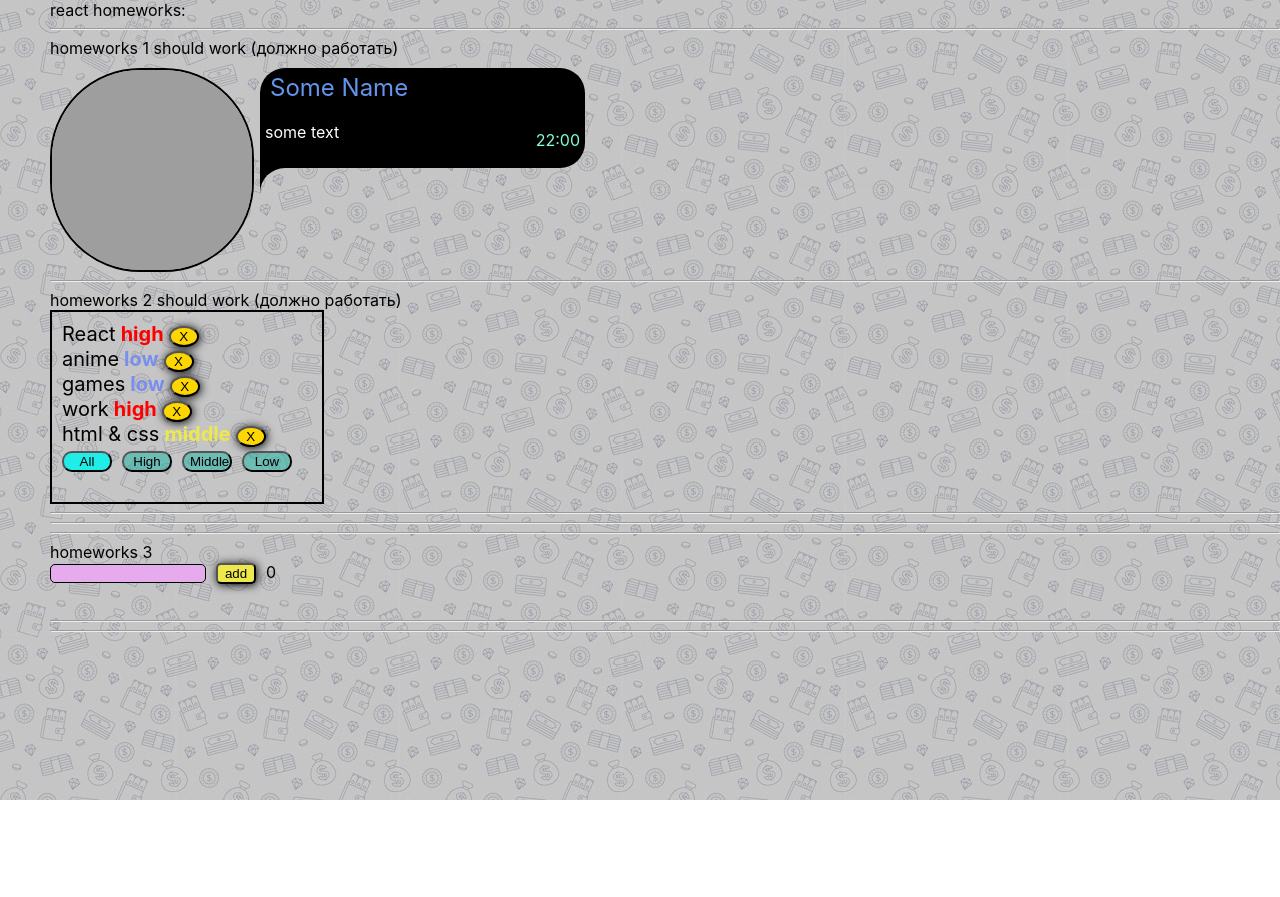
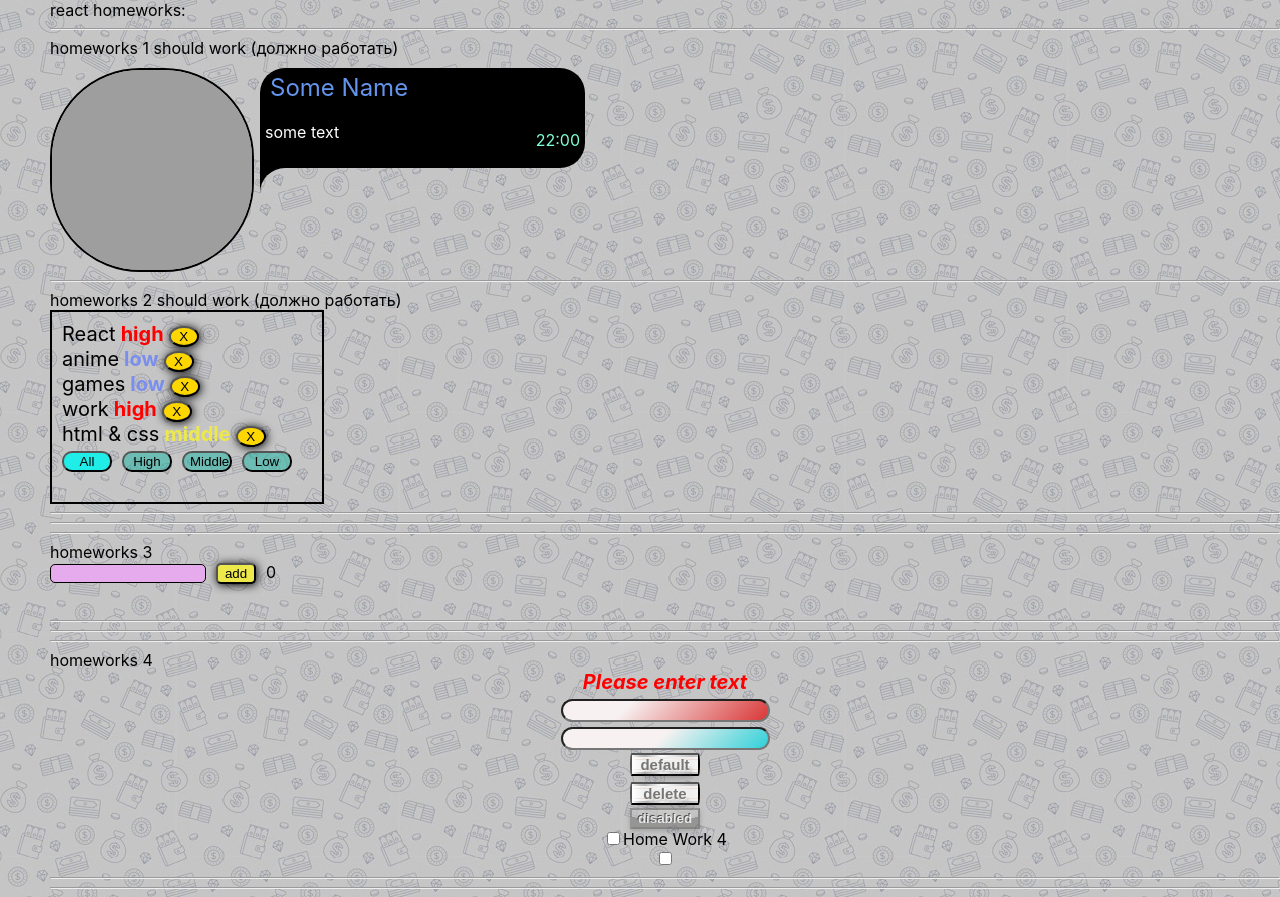
Before and after one commit to Vitalex951/HW_by_Ignat, a React (Create React App) app: page / in a window 1280 px wide. Before the commit the page ends 800 px from the top, so only its background shows below. Built offline with nearby package versions, Linux system fonts and the light colour scheme; grey boxes are pictures that could not be loaded.

Commit message:
HW 4 disabled + ready

```diff
--- a/src/p1-main/m1-ui/u1-app/App.tsx
+++ b/src/p1-main/m1-ui/u1-app/App.tsx
@@ -3,6 +3,7 @@ import s from './App.module.css'
 import HW1 from '../../../p2-homeworks/h1/HW1'
 import HW2 from "../../../p2-homeworks/h2/HW2";
 import HW3 from "../../../p2-homeworks/h3/HW3";
+import HW4 from "../../../p2-homeworks/h4/HW4";
 
 function App() {
     return (
@@ -11,7 +12,7 @@ function App() {
             <HW1/>
             <HW2/>
             <HW3/>
-            {/*<HW4/>*/}
+            <HW4/>
             {/*<HW5/>*/}
 
         </div>
--- a/src/p2-homeworks/h4/HW4.module.css
+++ b/src/p2-homeworks/h4/HW4.module.css
@@ -1,5 +1,5 @@
 .blue {
-    border-bottom: 5px solid blue;
+    color: red;
 }
 
 .column {
@@ -9,5 +9,6 @@
 }
 
 .testSpanError {
-    color: blue;
+    color: red;
+
 }
--- a/src/p2-homeworks/h4/HW4.tsx
+++ b/src/p2-homeworks/h4/HW4.tsx
@@ -6,13 +6,14 @@ import SuperCheckbox from './common/c3-SuperCheckbox/SuperCheckbox'
 
 function HW4() {
     const [text, setText] = useState<string>('')
-    const error = text ? '' : 'error'
+    const error = text ? '' : 'Please enter text'
 
     const showAlert = () => {
         if (error) {
             alert('введите текст...')
         } else {
             alert(text) // если нет ошибки показать текст
+            setText('')
         }
     }
 
@@ -30,7 +31,7 @@ function HW4() {
                     onChangeText={setText}
                     onEnter={showAlert}
                     error={error}
-                    // spanClassName={s.testSpanError}
+                    spanClassName={s.testSpanError}
                 />
 
                 <SuperInputText
@@ -39,7 +40,8 @@ function HW4() {
 
                 {/*----------------------------------------------------*/}
 
-                <SuperButton>
+                <SuperButton red>
+
                     default
                 </SuperButton>
 
@@ -60,7 +62,7 @@ function HW4() {
                     checked={checked}
                     onChangeChecked={setChecked}
                 >
-                    some text {/*// этот текст попадёт в children*/}
+                   Home Work 4 {/*// этот текст попадёт в children*/}
                 </SuperCheckbox>
 
                 {/*// onChange тоже должен работать*/}
--- a/src/p2-homeworks/h4/common/c1-SuperInputText/SuperInputText.module.css
+++ b/src/p2-homeworks/h4/common/c1-SuperInputText/SuperInputText.module.css
@@ -1,12 +1,28 @@
 .superInput {
-
+    background: -webkit-linear-gradient(135deg, rgb(247, 241, 241) 48%, rgb(55, 210, 217) 98%);
+    background: -moz-linear-gradient(135deg, rgb(247, 241, 241) 48%, rgb(55, 210, 217) 98%);
+    background: linear-gradient(135deg, rgb(247, 241, 241) 48%, rgb(55, 210, 217) 98%);
+   font-weight: 700;
+    font-size: 15px;
+    margin-top: 5px;
+    border-radius: 20px;
 }
 
 .errorInput {
-    border: 3px solid lime;
-    background: red;
+    border-radius: 20px;
+    font-weight: 700;
+    font-size: 15px;
+    margin-top: 5px;
+    background: -webkit-linear-gradient(135deg, rgb(247, 241, 241) 31%, rgb(217, 55, 55) 100%);
+    background: -moz-linear-gradient(135deg, rgb(247, 241, 241) 31%, rgb(217, 55, 55) 100%);
+    background: linear-gradient(135deg, rgb(247, 241, 241) 31%, rgb(217, 55, 55) 100%);
+
 }
 
 .error {
     color: red;
+    font-weight: bolder;
+    font-size: 20px;
+    font-style: italic;
+
 }
--- a/src/p2-homeworks/h4/common/c1-SuperInputText/SuperInputText.tsx
+++ b/src/p2-homeworks/h4/common/c1-SuperInputText/SuperInputText.tsx
@@ -25,8 +25,9 @@ const SuperInputText: React.FC<SuperInputTextPropsType> = (
     }
 ) => {
     const onChangeCallback = (e: ChangeEvent<HTMLInputElement>) => {
+        // console.log(onChange(e))
         onChange // если есть пропс onChange
-        && onChange(e) // то передать ему е (поскольку onChange не обязателен)
+        && onChange(e)  // то передать ему е (поскольку onChange не обязателен)
 
         onChangeText && onChangeText(e.currentTarget.value)
     }
@@ -39,10 +40,11 @@ const SuperInputText: React.FC<SuperInputTextPropsType> = (
     }
 
     const finalSpanClassName = `${s.error} ${spanClassName ? spanClassName : ''}`
-    const finalInputClassName = `${s.errorInput} ${className}` // need to fix with (?:) and s.superInput
+    const finalInputClassName = `${error ? s.errorInput: s.superInput}` // need to fix with (?:) and s.superInput
 
     return (
         <>
+            {error && <span className={finalSpanClassName}>{error}</span>}
             <input
                 type={'text'}
                 onChange={onChangeCallback}
@@ -51,7 +53,7 @@ const SuperInputText: React.FC<SuperInputTextPropsType> = (
 
                 {...restProps} // отдаём инпуту остальные пропсы если они есть (value например там внутри)
             />
-            {error && <span className={finalSpanClassName}>{error}</span>}
+
         </>
     )
 }
--- a/src/p2-homeworks/h4/common/c2-SuperButton/SuperButton.module.css
+++ b/src/p2-homeworks/h4/common/c2-SuperButton/SuperButton.module.css
@@ -1,7 +1,59 @@
 .default {
 
 }
+.default:disabled {
+color: rgba(108,106,108,0.95);
+    position: relative;
+    color: white;
+    font-weight: bold;
+    text-decoration: none;
+    text-shadow: -1px -1px #000;
+    user-select: none;
+    /*padding: .8em 2em;*/
+    outline: none;
+    background-color: #777674;
+    opacity: 60%;
+    background-image: linear-gradient(45deg, rgba(255,255,255,.0) 30%, rgba(255,255,255,.8), rgba(255,255,255,.0) 70%), radial-gradient(190% 100% at 50% 0%, rgba(255,255,255,.7) 0%, rgba(255,255,255,.5) 50%, rgba(0,0,0,0) 50%);
+    background-repeat: no-repeat;
+    background-size: 200% 100%, auto;
+    background-position: 200% 0, 0 0;
+    box-shadow: rgba(0,0,0,.3) 0 2px 5px;
 
+}
 .red {
     background: red;
 }
+
+.buttonDeleted {
+    width: 70px;
+    font-size: 15px;
+    margin: 3px;
+    position: relative;
+    display: inline-block;
+    color: #777674;
+    font-weight: bold;
+    text-decoration: none;
+    text-shadow: rgba(255, 255, 255, .5) 1px 1px, rgba(100, 100, 100, .3) 3px 7px 3px;
+    user-select: none;
+    outline: none;
+    border-radius: 3px / 100%;
+    background-image: linear-gradient(45deg, rgba(255, 255, 255, .0) 30%, rgba(255, 255, 255, .8), rgba(255, 255, 255, .0) 70%),
+    linear-gradient(to right, rgba(255, 255, 255, 1), rgba(255, 255, 255, 0) 20%, rgba(255, 255, 255, 0) 90%, rgba(255, 255, 255, .3)),
+    linear-gradient(to right, rgba(125, 125, 125, 1), rgba(255, 255, 255, .9) 45%, rgba(125, 125, 125, .5)),
+    linear-gradient(to right, rgba(125, 125, 125, 1), rgba(255, 255, 255, .9) 45%, rgba(125, 125, 125, .5)),
+    linear-gradient(to right, rgba(223, 190, 170, 1), rgba(255, 255, 255, .9) 45%, rgba(223, 190, 170, .5)),
+    linear-gradient(to right, rgba(223, 190, 170, 1), rgba(255, 255, 255, .9) 45%, rgba(223, 190, 170, .5));
+    background-repeat: no-repeat;
+    background-size: 200% 100%, auto, 100% 2px, 100% 2px, 100% 1px, 100% 1px;
+    background-position: 200% 0, 0 0, 0 0, 0 100%, 0 4px, 0 calc(100% - 4px);
+    box-shadow: rgba(0, 0, 0, .5) 3px 10px 10px -10px;
+}
+
+.buttonDeleted:hover {
+    transition: .5s linear;
+    background-position: -200% 0, 0 0, 0 0, 0 100%, 0 4px, 0 calc(100% - 4px);
+}
+
+.buttonDeleted:active {
+    top: 1px;
+}
--- a/src/p2-homeworks/h4/common/c2-SuperButton/SuperButton.tsx
+++ b/src/p2-homeworks/h4/common/c2-SuperButton/SuperButton.tsx
@@ -14,7 +14,7 @@ const SuperButton: React.FC<SuperButtonPropsType> = (
         ...restProps// все остальные пропсы попадут в объект restProps, там же будет children
     }
 ) => {
-    const finalClassName = `${red ? s.red : s.default} ${className}`
+    const finalClassName = `${red ? s.buttonDeleted : s.default} ${className}`
 
     return (
         <button
--- a/src/p2-homeworks/h4/common/c3-SuperCheckbox/SuperCheckbox.module.css
+++ b/src/p2-homeworks/h4/common/c3-SuperCheckbox/SuperCheckbox.module.css
@@ -1,7 +1,5 @@
-.checkbox {
 
-}
 
 .spanClassName {
-
+color: red;
 }
--- a/src/p2-homeworks/h4/common/c3-SuperCheckbox/SuperCheckbox.tsx
+++ b/src/p2-homeworks/h4/common/c3-SuperCheckbox/SuperCheckbox.tsx
@@ -20,7 +20,8 @@ const SuperCheckbox: React.FC<SuperCheckboxPropsType> = (
     }
 ) => {
     const onChangeCallback = (e: ChangeEvent<HTMLInputElement>) => {
-        // сделайте так чтоб работал onChange и onChangeChecked
+        onChange && onChange(e)
+        onChangeChecked &&  onChangeChecked(e.currentTarget.checked)
     }
 
     const finalInputClassName = `${s.checkbox} ${className ? className : ''}`
@@ -34,7 +35,7 @@ const SuperCheckbox: React.FC<SuperCheckboxPropsType> = (
 
                 {...restProps} // отдаём инпуту остальные пропсы если они есть (checked например там внутри)
             />
-            {children && <span className={s.spanClassName}>{children}</span>}
+            {children && <span className={s.checkbox}>{children}</span>}
         </label> // благодаря label нажатие на спан передастся в инпут
     )
 }
```
